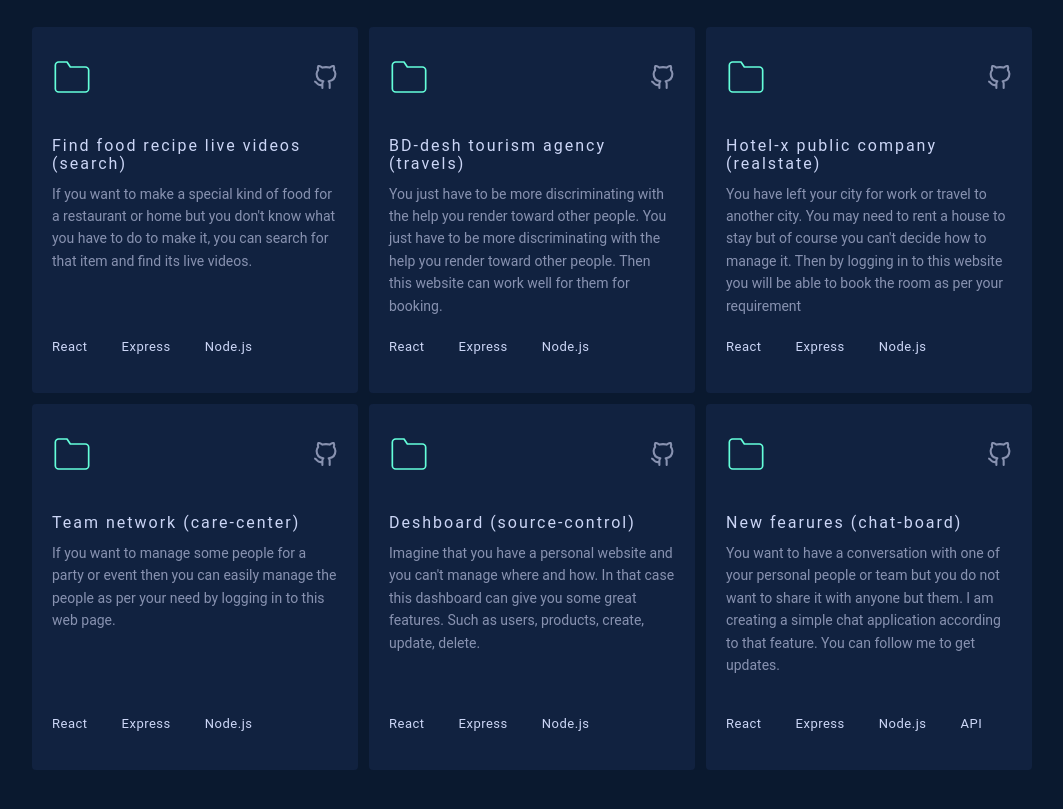
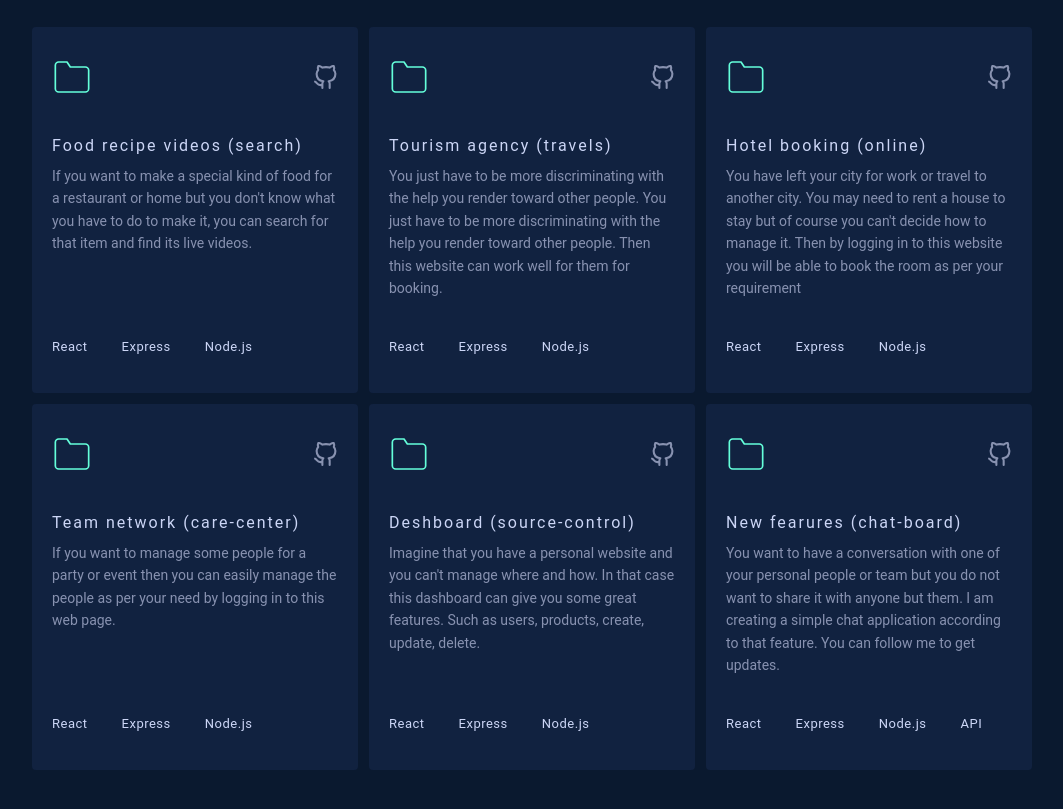
Before and after one commit to simons-devtools/simonhemrom, a Next.js app: page / in a window 1280 px wide. Shown: the part 3420-4229 px from the top of the page, without its empty margins (116-1179 px from the left). Built offline with nearby package versions, Linux system fonts and the light colour scheme.

Commit message:
updated the project compon header

```diff
--- a/configs/projects.js
+++ b/configs/projects.js
@@ -1,7 +1,7 @@
 const projects = [
   {
     id: 1,
-    name: "Find food recipe live videos (search)",
+    name: "Food recipe videos (search)",
     description:
       "If you want to make a special kind of food for a restaurant or home but you don't know what you have to do to make it, you can search for that item and find its live videos.",
     website: "https://msimon.netlify.app",
@@ -14,7 +14,7 @@ const projects = [
   },
   {
     id: 2,
-    name: "BD-desh tourism agency (travels)",
+    name: "Tourism agency (travels)",
     description:
       "You just have to be more discriminating with the help you render toward other people. You just have to be more discriminating with the help you render toward other people. Then this website can work well for them for booking.",
     website: "https://msimon.netlify.app",
@@ -27,7 +27,7 @@ const projects = [
   },
   {
     id: 3,
-    name: "Hotel-x public company (realstate)",
+    name: "Hotel booking (online)",
     description:
       "You have left your city for work or travel to another city. You may need to rent a house to stay but of course you can't decide how to manage it. Then by logging in to this website you will be able to book the room as per your requirement",
     website: "https://msimon.netlify.app",
```
